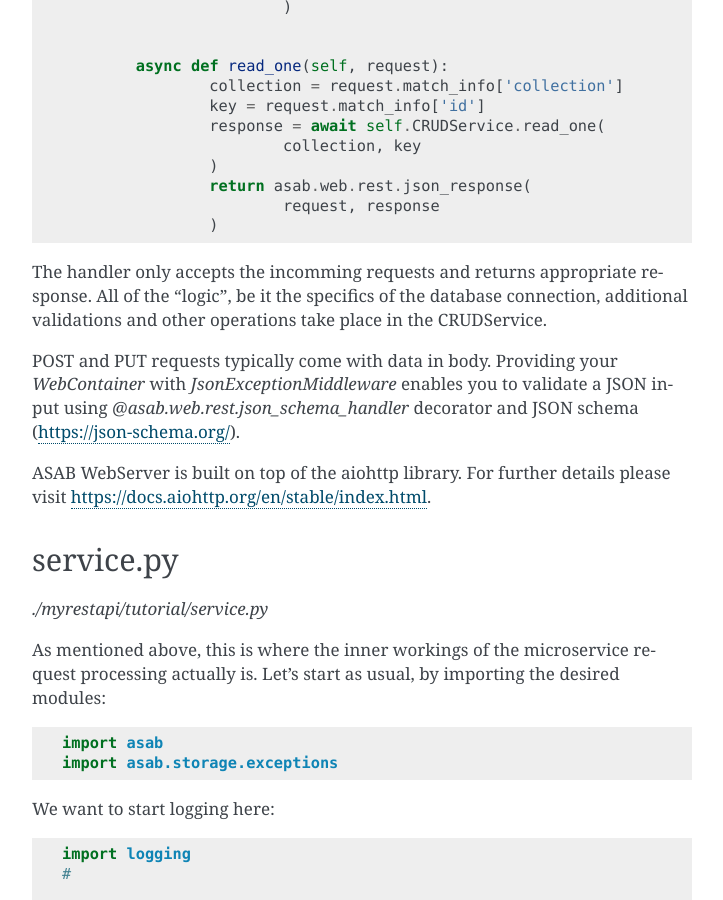
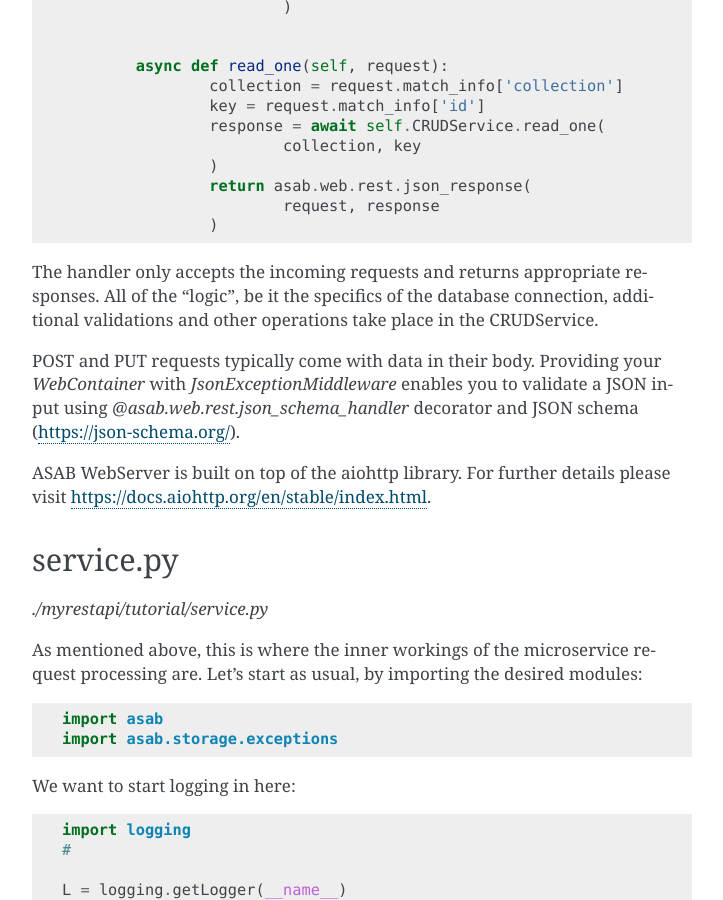
Before and after one commit to TeskaLabs/asab, a Sphinx documentation site: the page built from doc/tutorial/web/chapter2.rst, in a window 1280 px wide and 900 px high, scrolled down 4656 px. Shown: the whole window, without its empty margins (388-1111 px from the left). Built offline with Sphinx 7.4.7, drawn with Linux system fonts in a browser that asks for light colours; some of the changed text lies outside the part shown.

```diff
--- a/doc/tutorial/web/chapter2.rst
+++ b/doc/tutorial/web/chapter2.rst
@@ -15,7 +15,7 @@ Prerequisites
 4. Postman
 
 .. note::
-	We will use Docker to run MongoDB. Docker installation is not covered in this tutorial, but there are scores of good ones online should you run into any trouble. If you're not familiar with Docker yet, it is great opportunity to start. https://www.docker.com/get-started/
+	We will use Docker to run MongoDB. Docker installation is not covered in this tutorial, but there are scores of good ones online should you run into any trouble. If you're not familiar with Docker yet, it is a great opportunity to start. https://www.docker.com/get-started/
 
 Components
 ----------
@@ -46,7 +46,7 @@ To make things simple, let's use a Docker image.
 Pull this image:
 https://hub.docker.com/_/mongo
 
-You can simply use the command below to run it. If you choose to run the instance without password, don't forget
+You can simply use the command below to run it. If you choose to run the instance without a password, don't forget
 to adjust the related **asab.Config** in `./myrestapi/app.py`.
 
 .. code:: bash
@@ -125,8 +125,8 @@ Add some configuration:
 	})
 
 .. note::
-	To make things more simple, Mongo credentials are stored here as default configuration.
-	Usually, you provide your app with configuration file. Learn more in section :ref:`configuration-ref`.
+	To make things more simple, Mongo credentials are stored here as a default configuration.
+	Usually, you provide your app with a configuration file. Learn more in section :ref:`configuration-ref`.
 
 Next, describe the class, it inherits from the basic ASAB Application class, but you need to expand
 it a little:
@@ -242,11 +242,11 @@ Let's start with two methods - `create` and `read` which allow us to write into
 				request, response
 			)
 
-The handler only accepts the incomming requests and returns appropriate response.
+The handler only accepts the incoming requests and returns appropriate responses.
 All of the "logic", be it the specifics of the database connection, additional validations and other
 operations take place in the CRUDService.
 
-POST and PUT requests typically come with data in body. Providing your `WebContainer` with `JsonExceptionMiddleware` enables you to validate a JSON input
+POST and PUT requests typically come with data in their body. Providing your `WebContainer` with `JsonExceptionMiddleware` enables you to validate a JSON input
 using `@asab.web.rest.json_schema_handler` decorator and JSON schema (https://json-schema.org/).
 
 ASAB WebServer is built on top of the aiohttp library. For further details please visit https://docs.aiohttp.org/en/stable/index.html.
@@ -257,7 +257,7 @@ service.py
 
 `./myrestapi/tutorial/service.py`
 
-As mentioned above, this is where the inner workings of the microservice request processing actually is.
+As mentioned above, this is where the inner workings of the microservice request processing are.
 Let's start as usual, by importing the desired modules:
 
 .. code:: python
@@ -266,7 +266,7 @@ Let's start as usual, by importing the desired modules:
 	import asab.storage.exceptions
 
 
-We want to start logging here:
+We want to start logging in here:
 
 .. code:: python
 
```
Also changed, not shown: other parts of doc/tutorial/web/chapter2.rst (+10 -10 lines).
